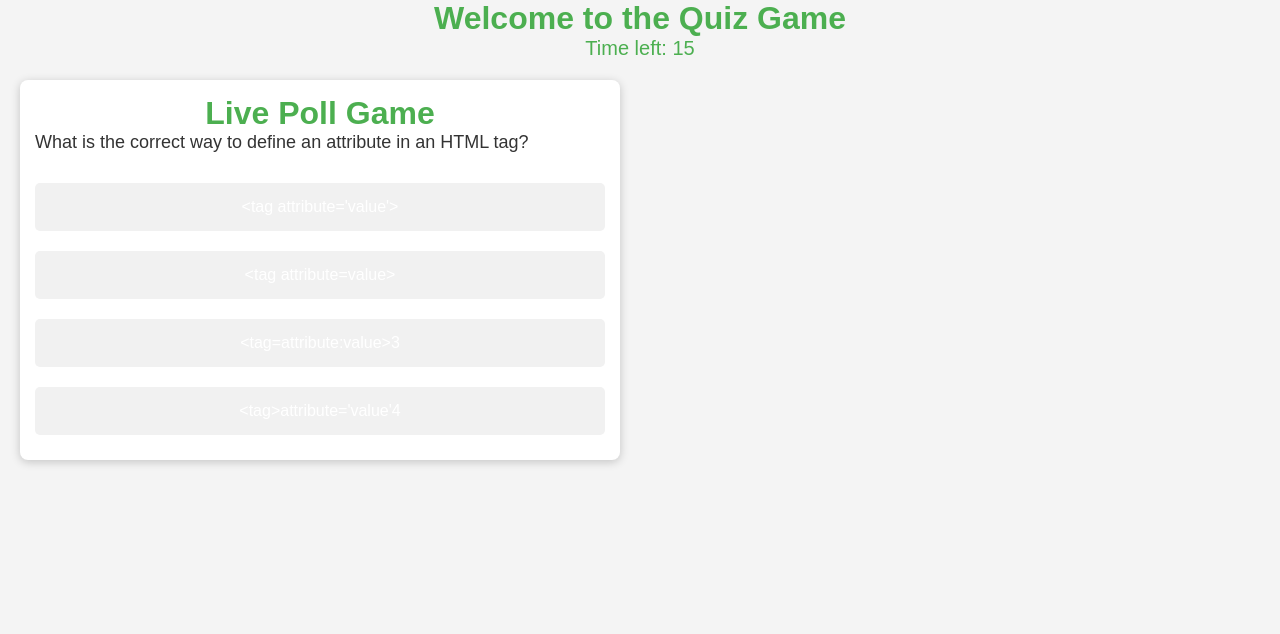
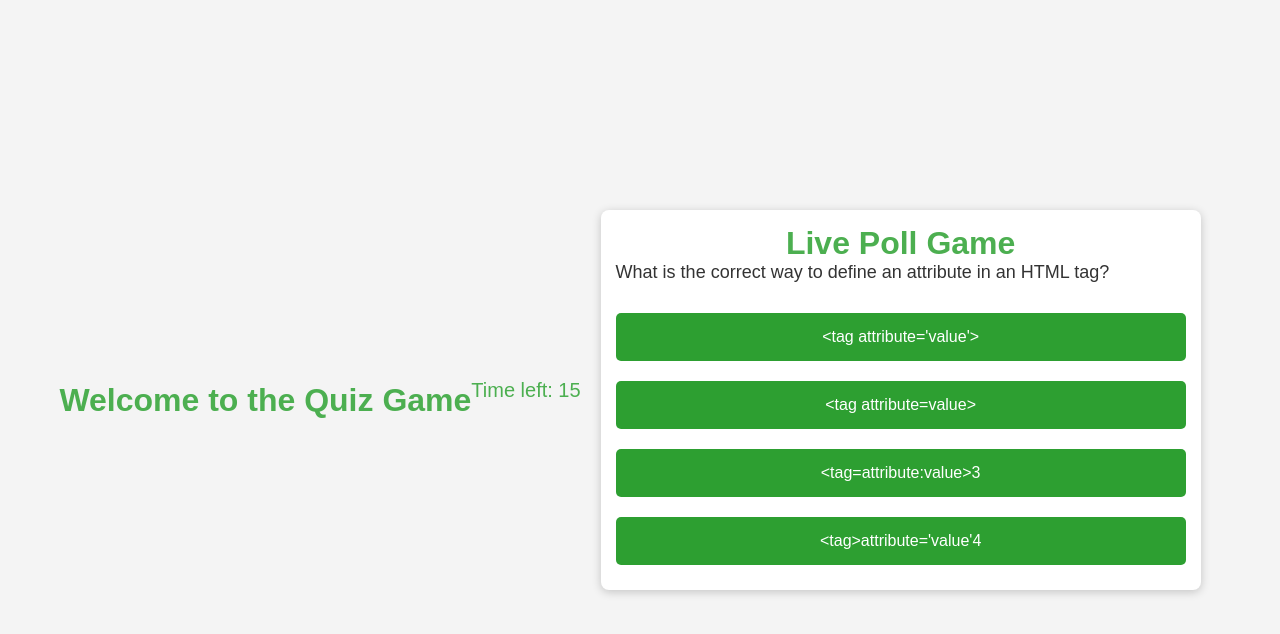
Before and after one commit to anshul-kumar333/Test, a plain HTML site: page public/index.html in a window 1280 px wide. Drawn offline with Linux system fonts and the light colour scheme; sample sign-in values are in the browser's storage.

Commit message:
Add files via upload

```diff
--- a/public/style.css
+++ b/public/style.css
@@ -15,6 +15,9 @@ body {
     color: #333;
     margin: 0;
     padding: 0;
+    display: flex;
+    justify-content: center;
+    align-items: center;
 }
 
 #game-container {
@@ -25,14 +28,7 @@ body {
   border-radius: 8px; /* Rounded corners */
   box-shadow: 0 2px 10px rgba(0, 0, 0, 0.2); /* Shadow for depth */
 }
-#game-container {
-  max-width: 600px; /* Max width for the game container */
-  margin: 50px auto; /* Centering the container */
-  padding: 20px; /* Padding inside the container */
-  background-color: #fff; /* Background color */
-  border-radius: 8px; /* Rounded corners */
-  box-shadow: 0 2px 10px rgba(0, 0, 0, 0.2); /* Shadow for depth */
-}
+
 
 #timer {
   font-size: 24px; /* Font size for the timer */
@@ -52,23 +48,23 @@ body {
   margin: 10px 0; /* Space between buttons */
   border: none; /* Removing border */
   border-radius: 5px; /* Rounded corners */
-  background-color: #f1f1f1; /* Background color for buttons */
+  background-color: #2d9f31; /* Background color for buttons */
   font-size: 18px; /* Font size for buttons */
   cursor: pointer; /* Pointer cursor on hover */
   transition: background-color 0.3s; /* Transition effect */
 }
 
 #options button:hover {
-  background-color: #e0e0e0; /* Darker shade on hover */
+  background-color: #0d5910; /* Darker shade on hover */
 }
 
 /* You can add styles for correct and wrong answers if needed */
 .correct {
-  background-color: green; /* Green for correct answer */
+  background-color: #4CAF50; /* Green for correct answer */
 }
 
 .wrong {
-  background-color: red; /* Red for wrong answer */
+  background-color: rgb(231, 70, 70); /* Red for wrong answer */
 }
 
 form {
```
